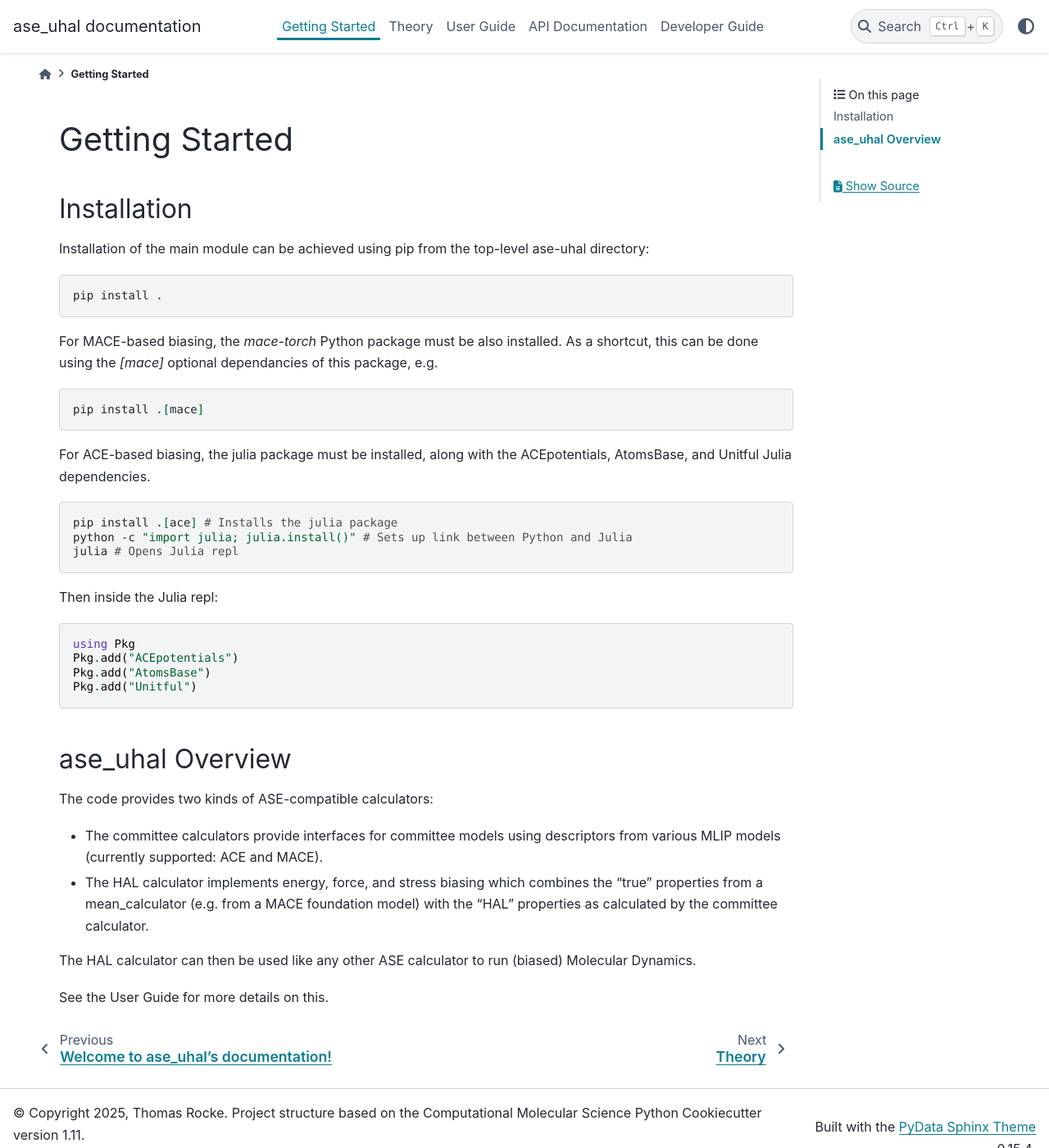
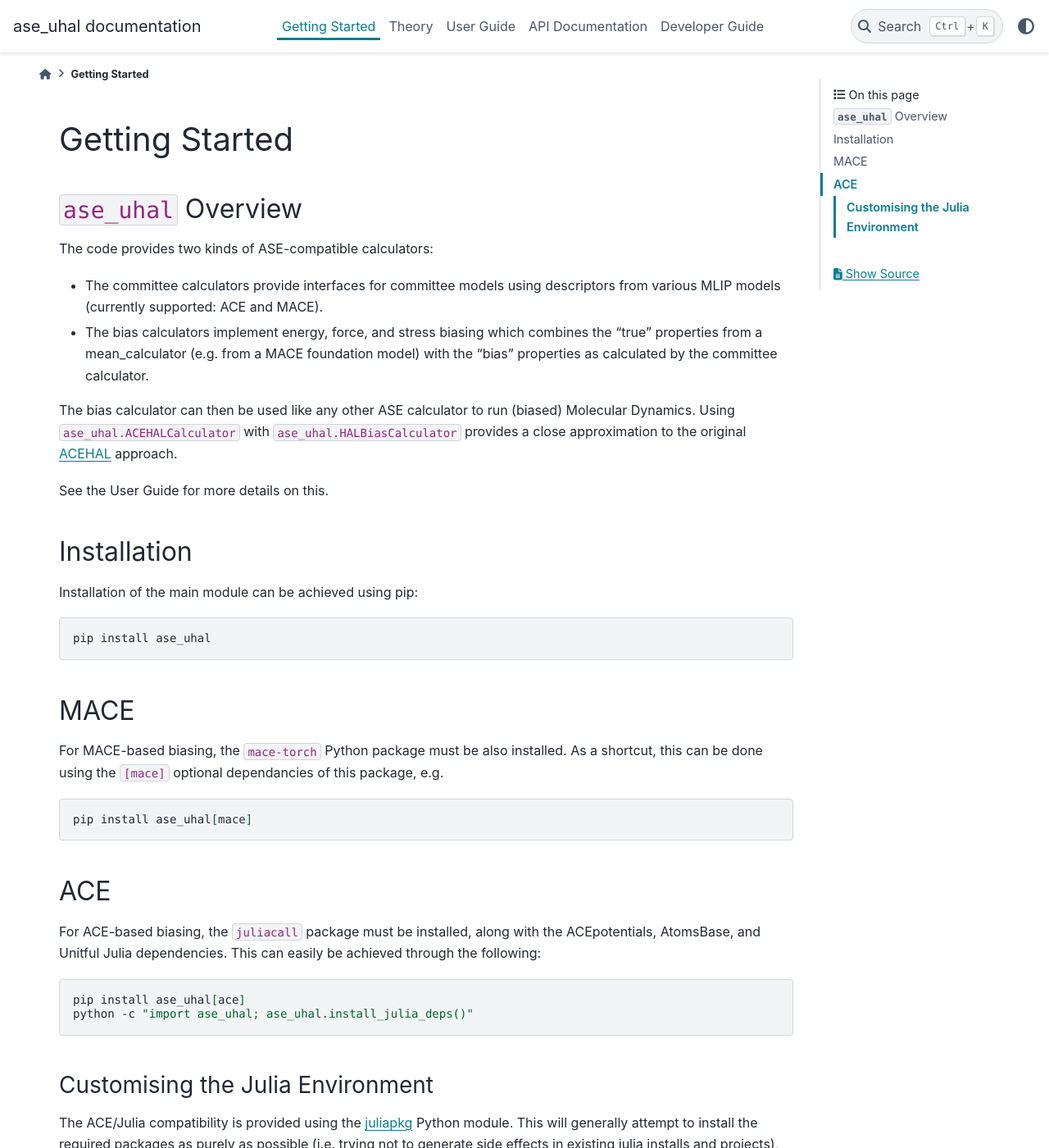
Before and after one commit to kermodegroup/ase_uhal, a Sphinx documentation site: the page built from docs/getting_started.rst, in a window 1280 px wide and 1400 px high. Shown: the whole window at 82% size. Built offline with Sphinx 7.4.7 and the PyData theme 0.15.4, drawn with Linux system fonts in a browser that asks for light colours; the version number could not be read and is left out; some of the changed text lies outside the part shown.

Commit message:
Updated "getting started" docs

```diff
--- a/docs/getting_started.rst
+++ b/docs/getting_started.rst
@@ -1,45 +1,62 @@
 Getting Started
 ===============
+
+``ase_uhal`` Overview
+----------------------
+The code provides two kinds of ASE-compatible calculators:
+
+- The committee calculators provide interfaces for committee models using descriptors from various MLIP models (currently supported: ACE and MACE).
+- The bias calculators implement energy, force, and stress biasing which combines the "true" properties from a mean_calculator (e.g. from a MACE foundation model) with the "bias" properties as calculated by the committee calculator.
+
+The bias calculator can then be used like any other ASE calculator to run (biased) Molecular Dynamics.
+Using ``ase_uhal.ACEHALCalculator`` with ``ase_uhal.HALBiasCalculator`` provides a close approximation to the original `ACEHAL <https://github.com/ACEsuit/ACEHAL/tree/main>`__ approach.
+
+See the User Guide for more details on this.
 
 Installation
 ------------
 
-Installation of the main module can be achieved using pip from the top-level ase-uhal directory:
+Installation of the main module can be achieved using pip:
 
 .. code-block:: bash
 
-    pip install .
+    pip install ase_uhal
 
-For MACE-based biasing, the `mace-torch` Python package must be also installed. As a shortcut, this can be done using the `[mace]` optional dependancies of this package, e.g.
+MACE
+-----
+For MACE-based biasing, the ``mace-torch`` Python package must be also installed. As a shortcut, this can be done using the ``[mace]`` optional dependancies of this package, e.g.
 
 .. code-block:: bash
 
-    pip install .[mace]
+    pip install ase_uhal[mace]
 
-For ACE-based biasing, the julia package must be installed, along with the ACEpotentials, AtomsBase, and Unitful Julia dependencies.
+ACE
+----
+For ACE-based biasing, the ``juliacall`` package must be installed, along with the ACEpotentials, AtomsBase, and Unitful Julia dependencies.
+This can easily be achieved through the following:
 
 .. code-block:: bash
 
-    pip install .[ace] # Installs the julia package
-    python -c "import julia; julia.install()" # Sets up link between Python and Julia
-    julia # Opens Julia repl
+    pip install ase_uhal[ace]
+    python -c "import ase_uhal; ase_uhal.install_julia_deps()"
 
-Then inside the Julia repl:
+Customising the Julia Environment
+++++++++++++++++++++++++++++++++++
+The ACE/Julia compatibility is provided using the `juliapkg <https://github.com/JuliaPy/PyJuliaPkg>`__ Python module. This will generally attempt to install the required packages
+as purely as possible (i.e. trying not to generate side effects in existing julia installs and projects), including installing the Julia Project.toml inside a Python
+virtual enviroment, if one exists and is activated when ``ase_uhal.install_julia_deps()`` is called.
 
-.. code-block:: julia
+By default, ``juliapkg`` will look for the ``julia`` exe in ``PATH``, and will use a blank Julia project regardless of whether ``JULIAPROJECT`` is set.
+We can however customise this using environment variables (taken from the ``juliapkg`` docs):
 
-    using Pkg
-    Pkg.add("ACEpotentials")
-    Pkg.add("AtomsBase")
-    Pkg.add("Unitful")
+.. code-block:: bash
 
-ase_uhal Overview
------------------
-The code provides two kinds of ASE-compatible calculators:
+    # Path to Julia exe file
+    export PYTHON_JULIAPKG_EXE=.
 
-- The committee calculators provide interfaces for committee models using descriptors from various MLIP models (currently supported: ACE and MACE).
-- The HAL calculator implements energy, force, and stress biasing which combines the "true" properties from a mean_calculator (e.g. from a MACE foundation model) with the "HAL" properties as calculated by the committee calculator.
+    # Path to Project.toml to use/create when resolving deps
+    export PYTHON_JULIAPKG_PROJECT=.
 
-The HAL calculator can then be used like any other ASE calculator to run (biased) Molecular Dynamics.
-
-See the User Guide for more details on this.
+.. warning::
+    Setting ``PYTHON_JULIAPKG_PROJECT`` to an existing Project.toml and then running ``ase_uhal.install_julia_deps()`` may modify the existing
+    environment, if it was not already compatible.
```
Also changed, not shown: docs/api.rst (+5 -4 lines), docs/user_guide.rst (+18 -9 lines).
